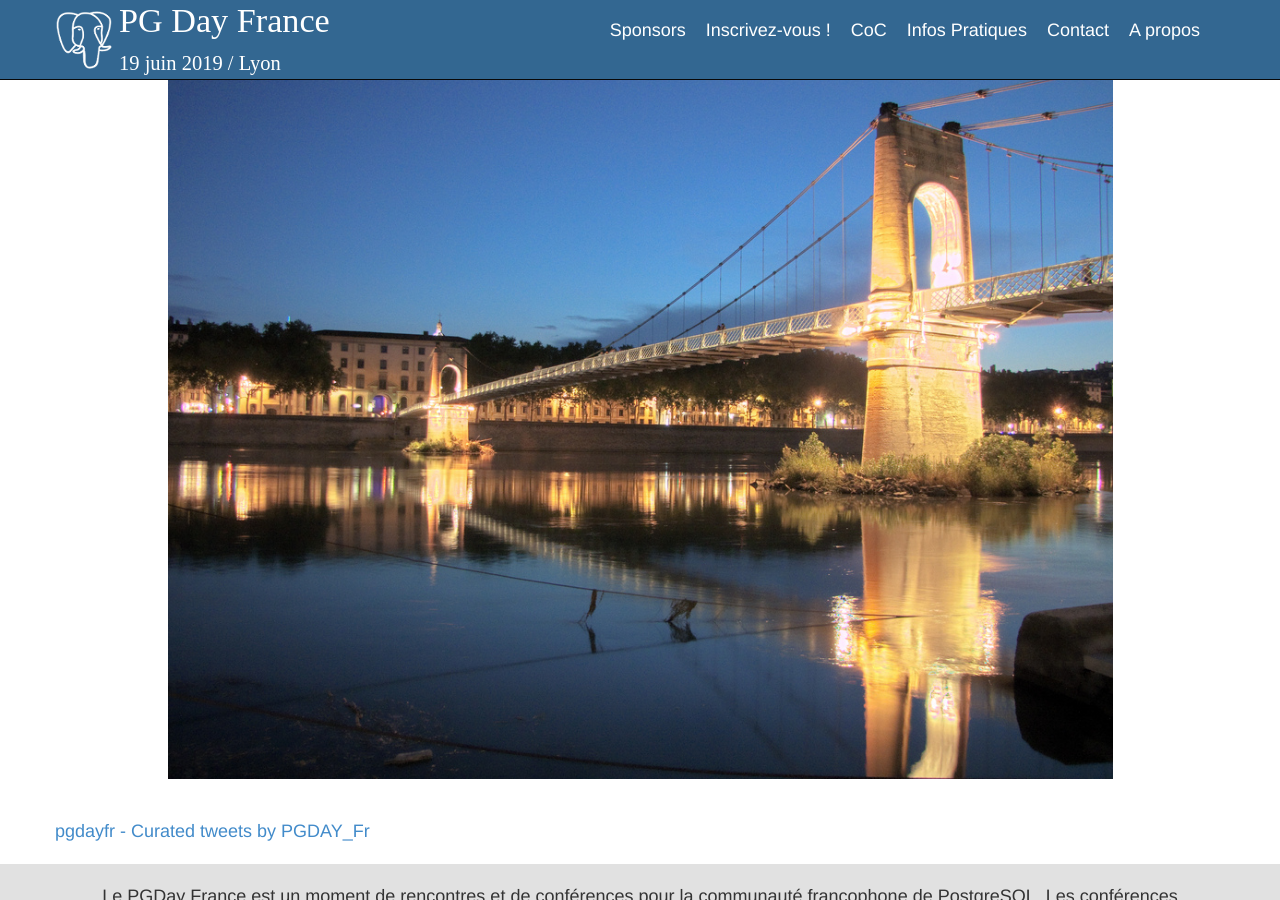
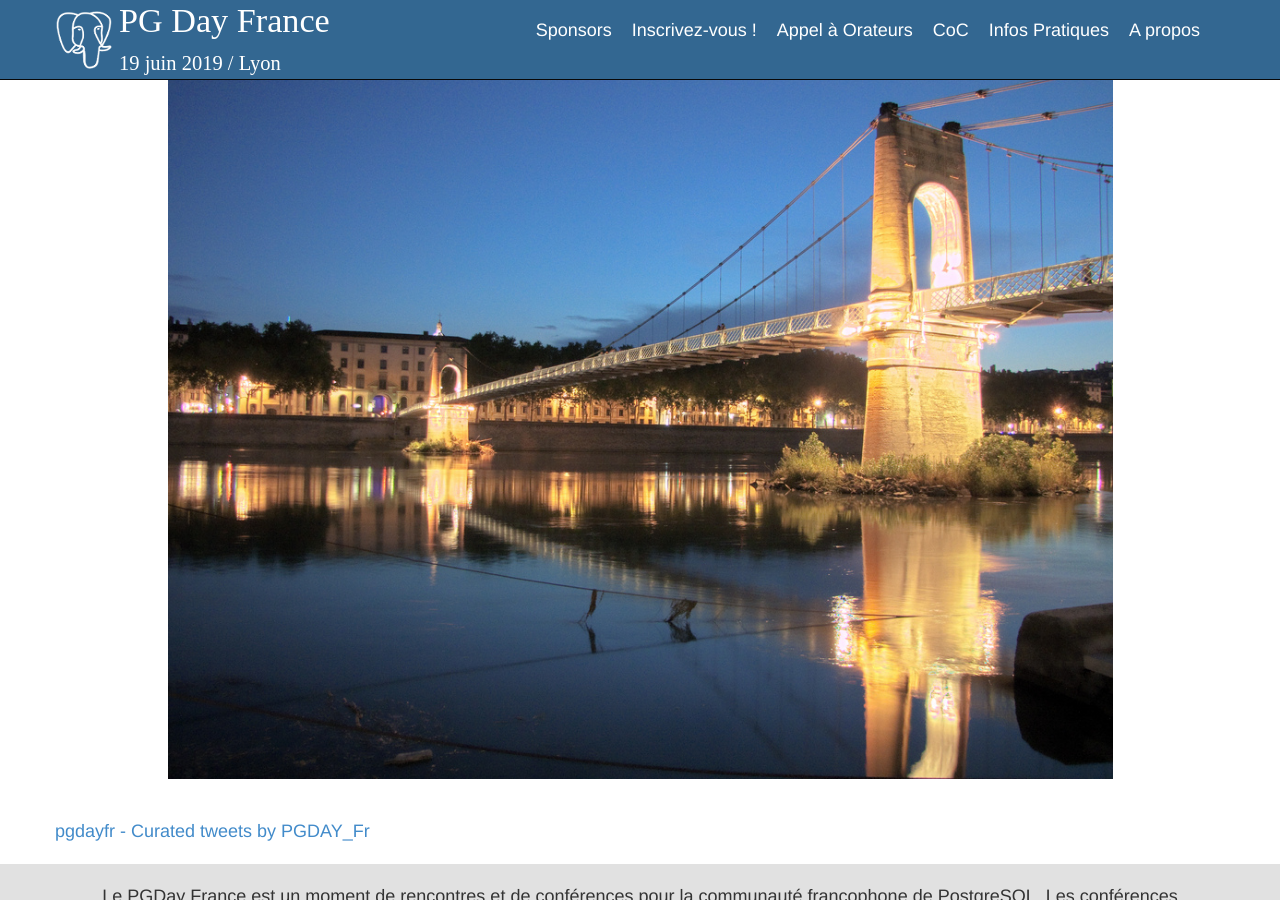
Before and after one commit to postgresqlfr/2024.pgday.fr, a Jekyll site: the page built from index.html, in a window 1280 px wide and 900 px high. Built offline with Jekyll 4.4.1, drawn with Linux system fonts in a browser that asks for light colours; comment, search, counter and statistics services are not loaded.

Commit message:
appel dans le menu

```diff
--- a/_layouts/default.html
+++ b/_layouts/default.html
@@ -39,13 +39,12 @@
             <!--
             <li><a href="videos">Vidéos</a></li>
             -->
-
             <li><a href="inscription">Inscrivez-vous !</a></li>
-            <!-- <li><a href="appel">Appel à Orateurs</a></li>-->
+            <li><a href="appel">Appel à Orateurs</a></li>
             <!-- <li><a href="contribuer">Participez !</a></li> -->
             <li><a href="codedeconduite">CoC</a></li>
             <li><a href="information">Infos Pratiques</a></li>
-            <li><a href="contact">Contact</a></li>
+            <!--<li><a href="contact">Contact</a></li>-->
             <li><a href="apropos">A propos</a></li>
           </ul>
         </div>
```
